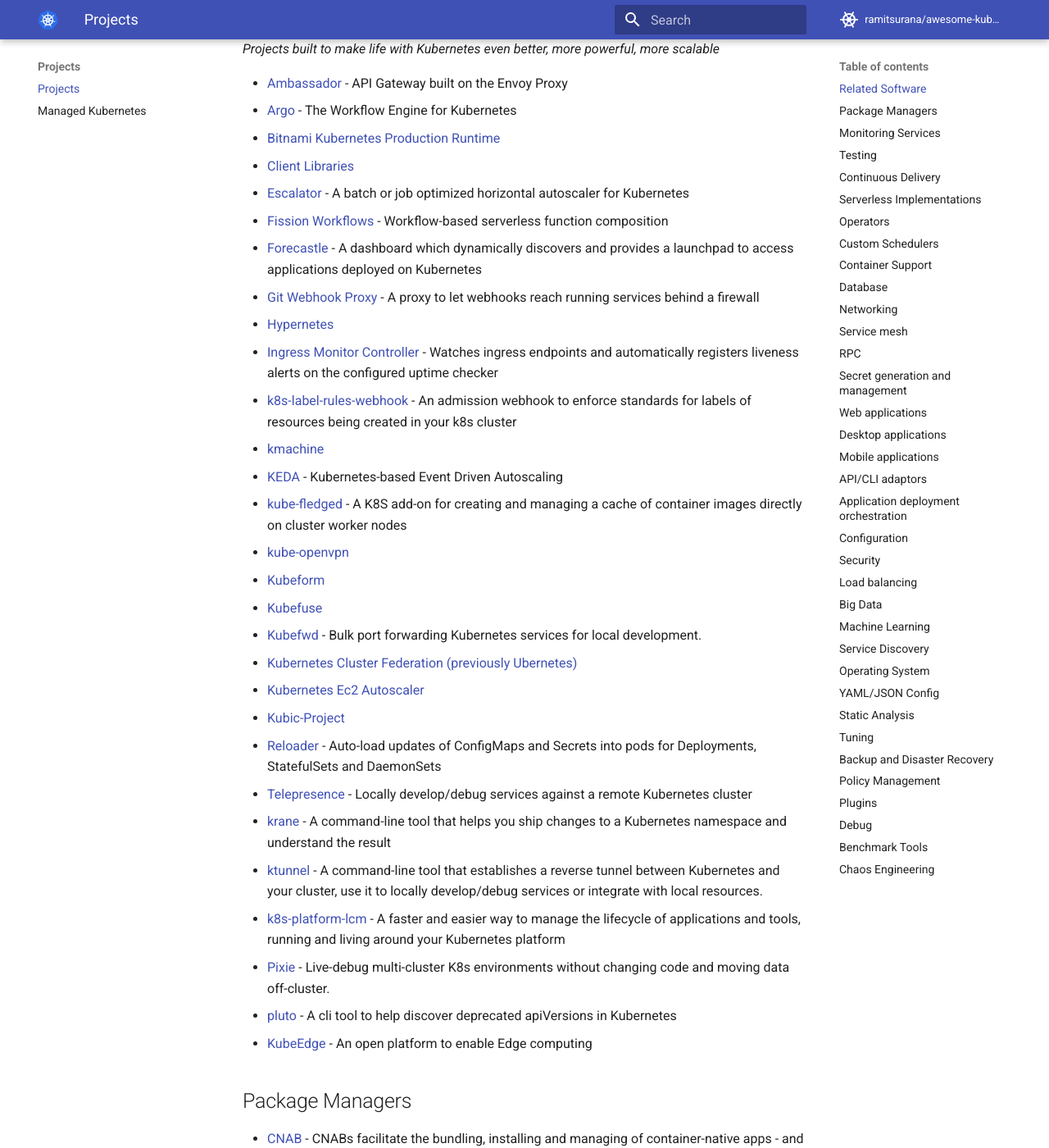
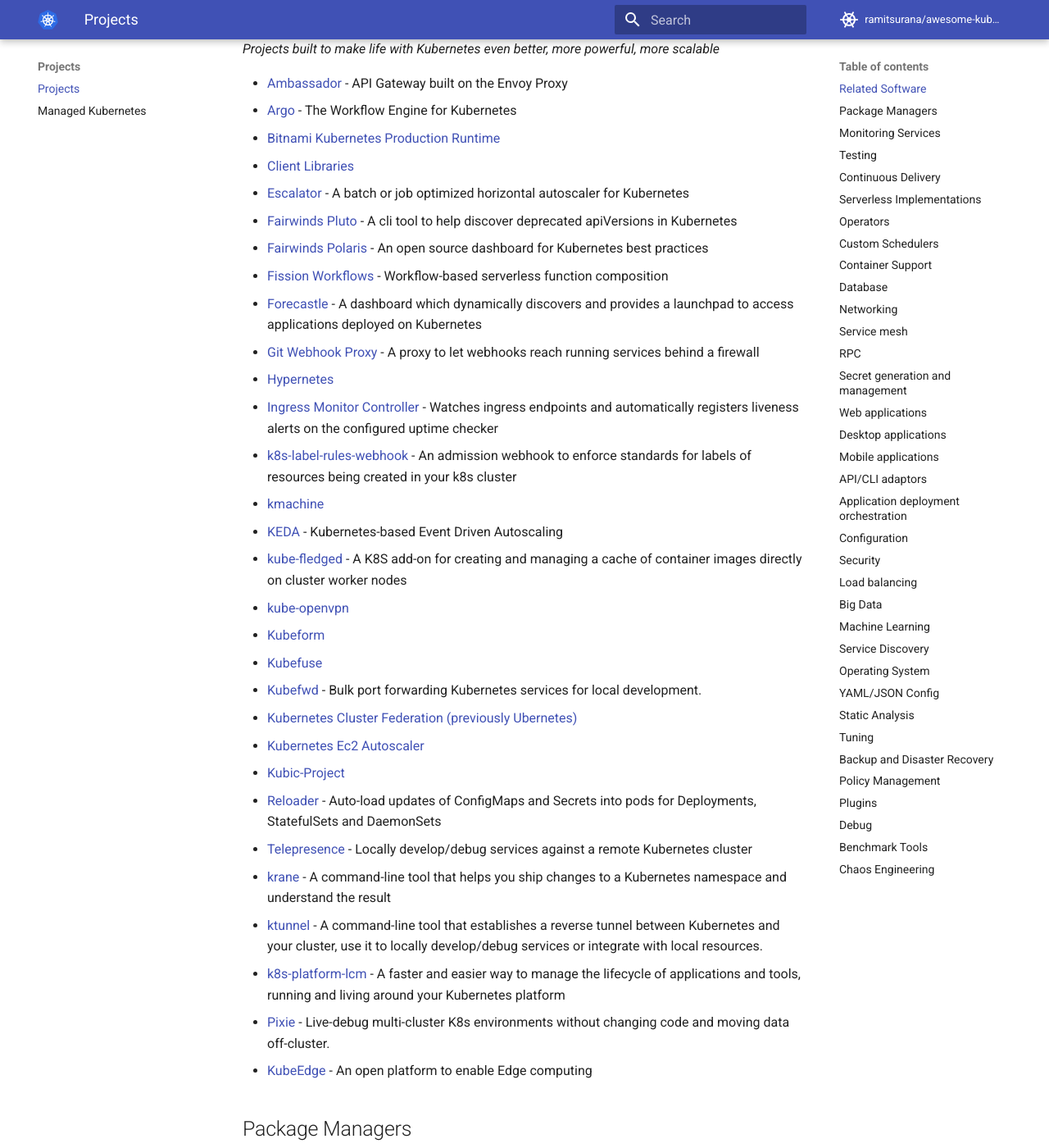
Before and after one commit to topstar920707/awesome-kubernetes, an MkDocs documentation site: the page built from docs/projects/projects.md, in a window 1280 px wide and 1400 px high, scrolled down 297 px. Shown: the whole window at 82% size. Built offline with MkDocs 1.6.1 and Material for MkDocs 9.7.7, drawn with Linux system fonts in a browser that asks for light colours; comment, search, counter and statistics services are not loaded; some of the changed text lies outside the part shown.

Commit message:
Housekeeping (#644)
* Add Fairwinds Insights to security projects

* Update a couple more fairwinds projects

* Update projects.md

* Fix a few links

* Update projects.md

* Update projects.md

* Update projects.md

Co-authored-by: Ramit Surana <ramitsurana@gmail.com>

```diff
--- a/docs/projects/projects.md
+++ b/docs/projects/projects.md
@@ -13,6 +13,8 @@ Projects
 * [Bitnami Kubernetes Production Runtime](https://kubeprod.io)
 * [Client Libraries](https://github.com/kubernetes/website/blob/master/content/en/docs/reference/using-api/client-libraries.md)
 * [Escalator](https://github.com/atlassian/escalator) - A batch or job optimized horizontal autoscaler for Kubernetes
+* [Fairwinds Pluto](https://github.com/FairwindsOps/pluto) - A cli tool to help discover deprecated apiVersions in Kubernetes
+* [Fairwinds Polaris](https://github.com/reactiveops/polaris) - An open source dashboard for Kubernetes best practices
 * [Fission Workflows](https://github.com/fission/fission-workflows) - Workflow-based serverless function composition
 * [Forecastle](https://github.com/stakater/Forecastle) - A dashboard which dynamically discovers and provides a launchpad to access applications deployed on Kubernetes
 * [Git Webhook Proxy](https://github.com/stakater/GitWebhookProxy) - A proxy to let webhooks reach running services behind a firewall
@@ -385,6 +383,7 @@ Projects
 * [Deepfence Enterprise](https://deepfence.io) - Full life cycle Cloud Native Workload Protection platform for kubernetes, virtual machines and serverless.
 * [Deepfence Threat Mapper](https://github.com/deepfence/ThreatMapper) - Powerful runtime vulnerability scanner for kubernetes, virtual machines and serverless.
 * [Dex](https://github.com/dexidp/dex) - OpenID and OAuth for Kubernetes
+* [Fairwinds Insights](https://fairwinds.com/insights) - Security policy and enforcement for Kubernetes
 * [Guard](https://github.com/appscode/guard) - Authenticaton webhook server with support for Github, Gitlab, Google, Azure and LDAP (AD) as identity providers.
 * [kiam](https://github.com/uswitch/kiam) -  Allows cluster users to associate AWS IAM roles to Pods.
 * [kube-bench](https://github.com/aquasecurity/kube-bench) - The Kubernetes Bench for Security is a Go application that checks whether Kubernetes is deployed according to security best practices.
@@ -479,6 +478,7 @@ Projects
 * [burry.sh](https://github.com/mhausenblas/burry.sh) - Cloud Native backup and recovery for etcd, zookeeper and consul
 * [kube-backup](https://github.com/pieterlange/kube-backup) - Sync kubernetes state to git.
 * [Stash](https://github.com/stashed/stash) - Stash is a Kubernetes operator that uses restic or Kubernetes CSI Driver VolumeSnapshotter  to backup your volumes and kubernetes state.
+* [Fairwinds Gemini](https://github.com/FairwindsOps/gemini) - Create and retire VolumeSnapshot objects on a regular schedule
 
 ## Policy Management
 
```
Also changed, not shown: other parts of docs/projects/projects.md (+4 -8 lines).
